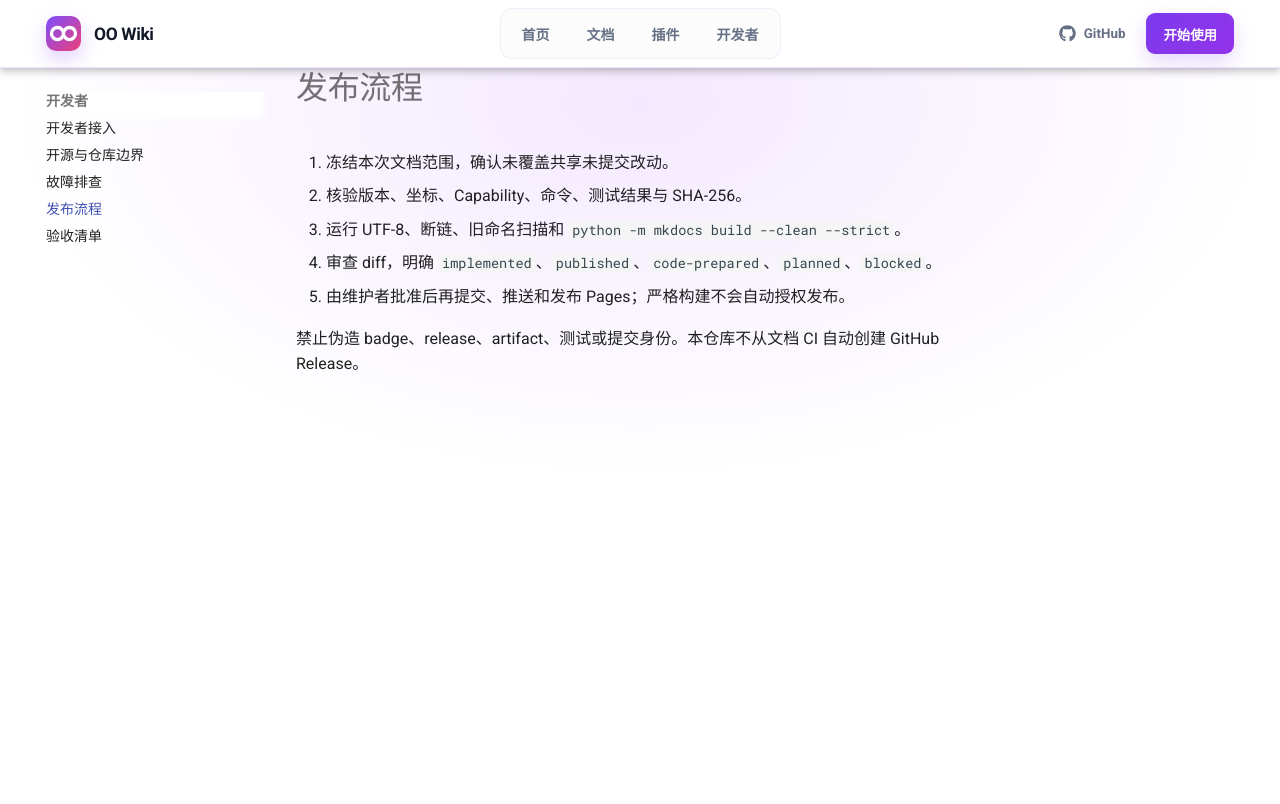
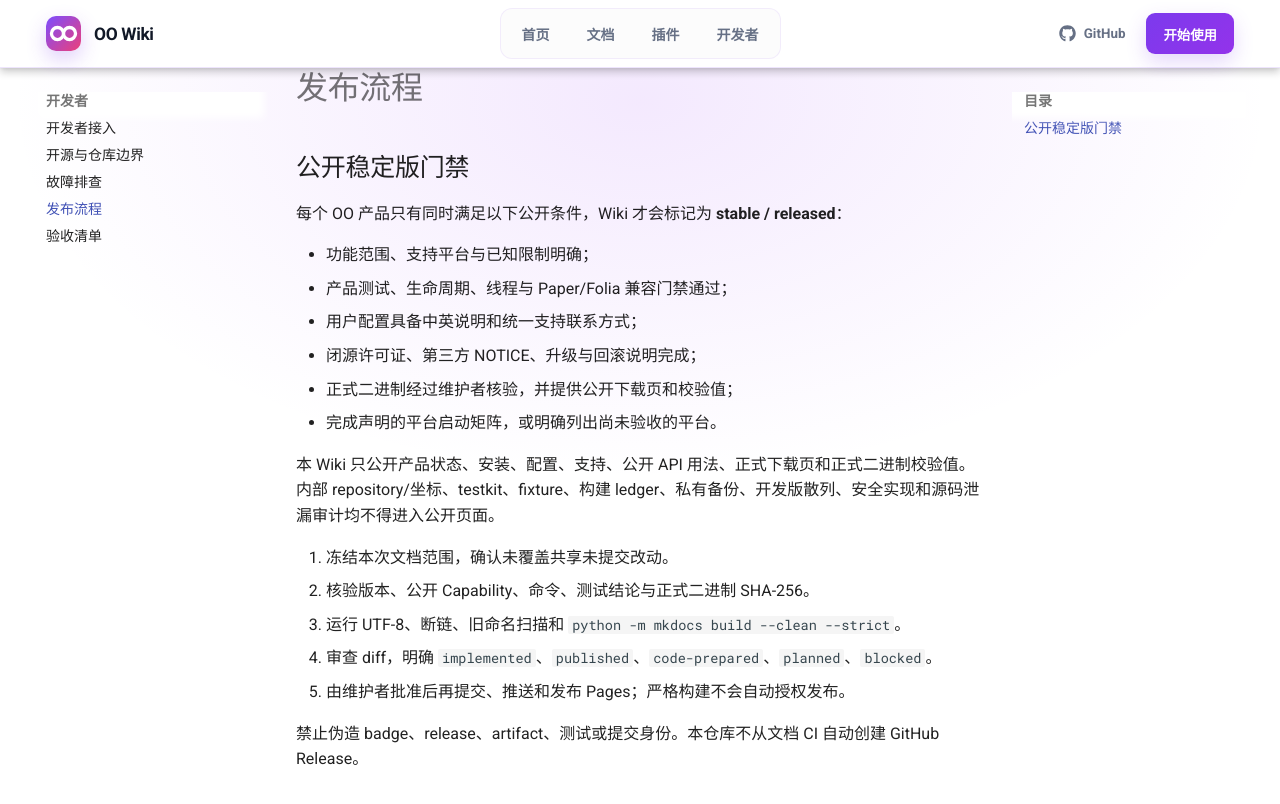
Before and after one commit to Meowopia/OOWiki, an MkDocs documentation site: the page built from docs/release.md, in a window 1280 px wide. Shown: the top 804 px of the page. Built offline with MkDocs 1.6.1 and Material for MkDocs 9.7.7, drawn with Linux system fonts in a browser that asks for light colours; comment, search, counter and statistics services are not loaded.

Commit message:
docs: establish public stable release gate

```diff
--- a/docs/release.md
+++ b/docs/release.md
@@ -1,7 +1,20 @@
 # 发布流程
 
+## 公开稳定版门禁
+
+每个 OO 产品只有同时满足以下公开条件，Wiki 才会标记为 **stable / released**：
+
+- 功能范围、支持平台与已知限制明确；
+- 产品测试、生命周期、线程与 Paper/Folia 兼容门禁通过；
+- 用户配置具备中英说明和统一支持联系方式；
+- 闭源许可证、第三方 NOTICE、升级与回滚说明完成；
+- 正式二进制经过维护者核验，并提供公开下载页和校验值；
+- 完成声明的平台启动矩阵，或明确列出尚未验收的平台。
+
+本 Wiki 只公开产品状态、安装、配置、支持、公开 API 用法、正式下载页和正式二进制校验值。内部 repository/坐标、testkit、fixture、构建 ledger、私有备份、开发版散列、安全实现和源码泄漏审计均不得进入公开页面。
+
 1. 冻结本次文档范围，确认未覆盖共享未提交改动。
-2. 核验版本、坐标、Capability、命令、测试结果与 SHA-256。
+2. 核验版本、公开 Capability、命令、测试结论与正式二进制 SHA-256。
 3. 运行 UTF-8、断链、旧命名扫描和 `python -m mkdocs build --clean --strict`。
 4. 审查 diff，明确 `implemented`、`published`、`code-prepared`、`planned`、`blocked`。
 5. 由维护者批准后再提交、推送和发布 Pages；严格构建不会自动授权发布。
```
Also changed, not shown: docs/oorpg/oovip.md (+3 -3 lines), docs/plugins/oocore.md (+2 -7 lines), docs/plugins/ooengine.md (+1 -1 lines), docs/plugins/oomusic.md (+2 -2 lines).
